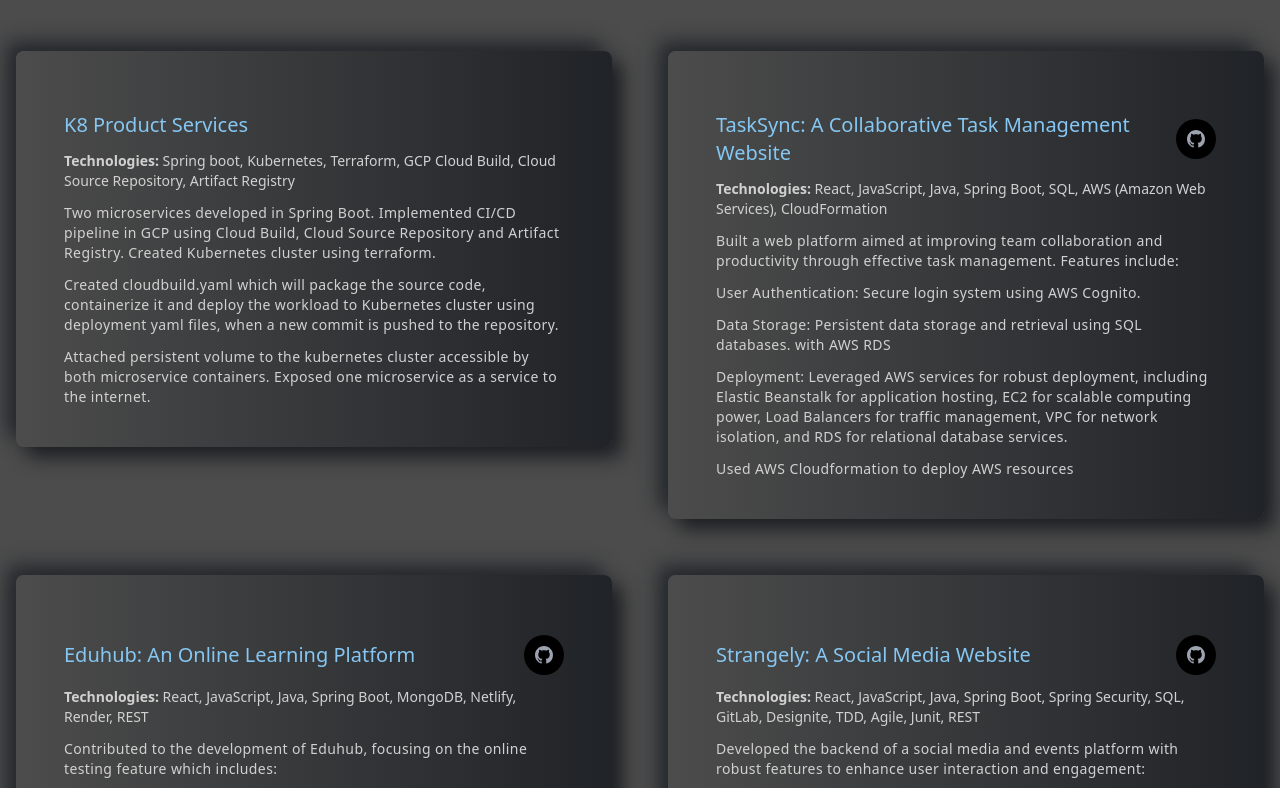
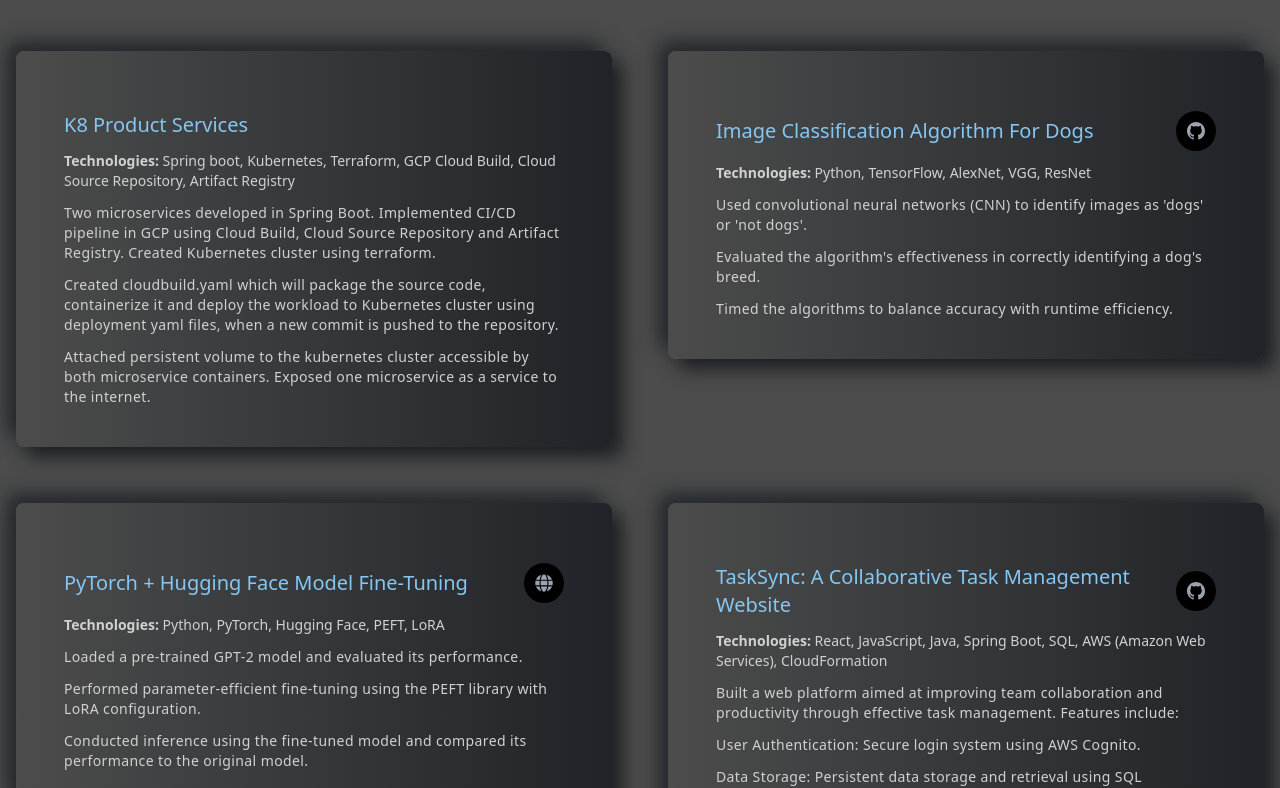
Before and after one commit to Rachit1606/portfolio, a Next.js app: page / in a window 1280 px wide. Shown: the part 3604-4392 px from the top of the page. Built offline with nearby package versions, Linux system fonts and the light colour scheme.

Commit message:
Externship Updated

```diff
--- a/data/index.ts
+++ b/data/index.ts
@@ -149,6 +149,26 @@
         techStack: 'React, JavaScript, Java, Spring Boot, SQL, AWS (Amazon Web Services), CloudFormation'
     },
     {
+        title: "PyTorch + Hugging Face Model Fine-tuning",
+        websiteLink:`https://drive.google.com/file/d/1lSv4r0mQY_hb9KJgi4zah7m-cXRpoqGM/view?usp=drive_link`,
+        des: [
+            "Loaded a pre-trained GPT-2 model and evaluated its performance.",
+            "Performed parameter-efficient fine-tuning using the PEFT library with LoRA configuration.",
+            "Conducted inference using the fine-tuned model and compared its performance to the original model."
+        ],
+        techStack: "Python, PyTorch, Hugging Face, PEFT, LoRA"
+    },
+    {
+        title: "Image Classification Algorithm for Dogs",
+        githubLink: `https://drive.google.com/file/d/1qaNU870CHurEpUOqff5UkYc7gNJgyfST/view?usp=sharing`,
+        des: [
+            "Used convolutional neural networks (CNN) to identify images as 'dogs' or 'not dogs'.",
+            "Evaluated the algorithm's effectiveness in correctly identifying a dog's breed.",
+            "Timed the algorithms to balance accuracy with runtime efficiency."
+        ],
+        techStack: "Python, TensorFlow, AlexNet, VGG, ResNet"
+    },
+    {
         title: 'K8 Product Services',
         des: [
             'Two microservices developed in Spring Boot. Implemented CI/CD pipeline in GCP using Cloud Build, Cloud Source Repository and Artifact Registry. Created Kubernetes cluster using terraform.',
@@ -244,7 +264,7 @@
     "Generative AI",
 ];
 
-export const resumeLink = `https://drive.google.com/file/d/1Y22Q5mGgswQQxh6pITc26e58Xe6G6RkL/view?usp=sharing`;
+export const resumeLink = `https://drive.google.com/file/d/1xqta_JXr-GRvfd88O6hskXNg2gmkI7Rx/view?usp=sharing`;
 
 
 export const achievementsData = [
@@ -257,6 +277,11 @@
       title: "Generative AI and Ocean Hackathon Runner-ups",
       description: "Won 2nd Prize in Generative AI & Oceans by providing a viable solution for marine life conservation with Gen AI. Presented our Idea at the 2024 Dalhousie AI Symposium. Got a chance to gain experience and knowledge for great minds in the field of Generative AI",
       imgSrc: "/assets/deepsense.jpg",
+    },
+    {
+        title: "Cognizant Generative AI Externship",
+        description: "Successfully completed the Cognizant Generative AI Externship, where I worked on two projects: using a pretrained Image Classifier to train dog breeds and applying lightweight fine-tuning to a foundation model. Gained hands-on experience in Python, deep learning fundamentals, foundation models, and fine-tuning a foundational model.",
+        imgSrc: "/assets/CompletionCertificate.jpg",
     },
     {
         title: "Global Game Jam Participation",
```
Also changed, not shown: public/assets/CompletionCertificate.jpg (added).
